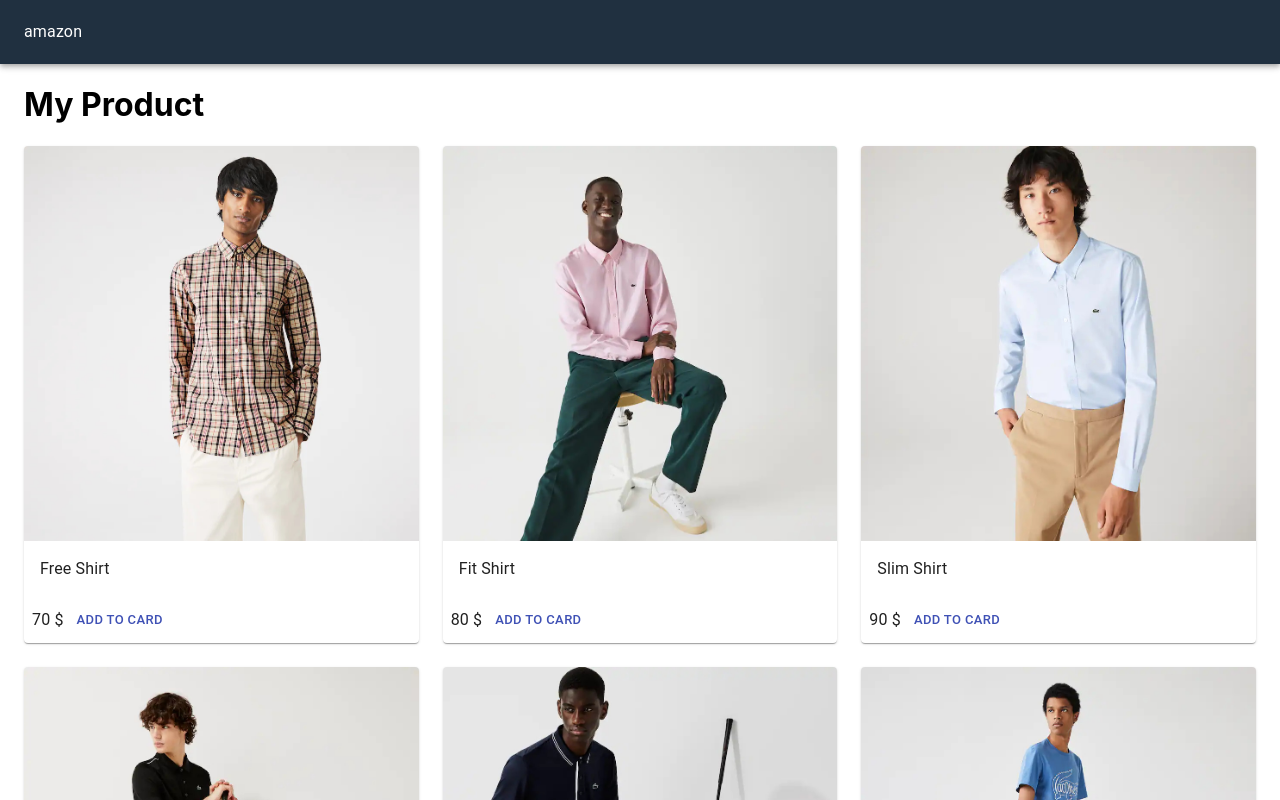
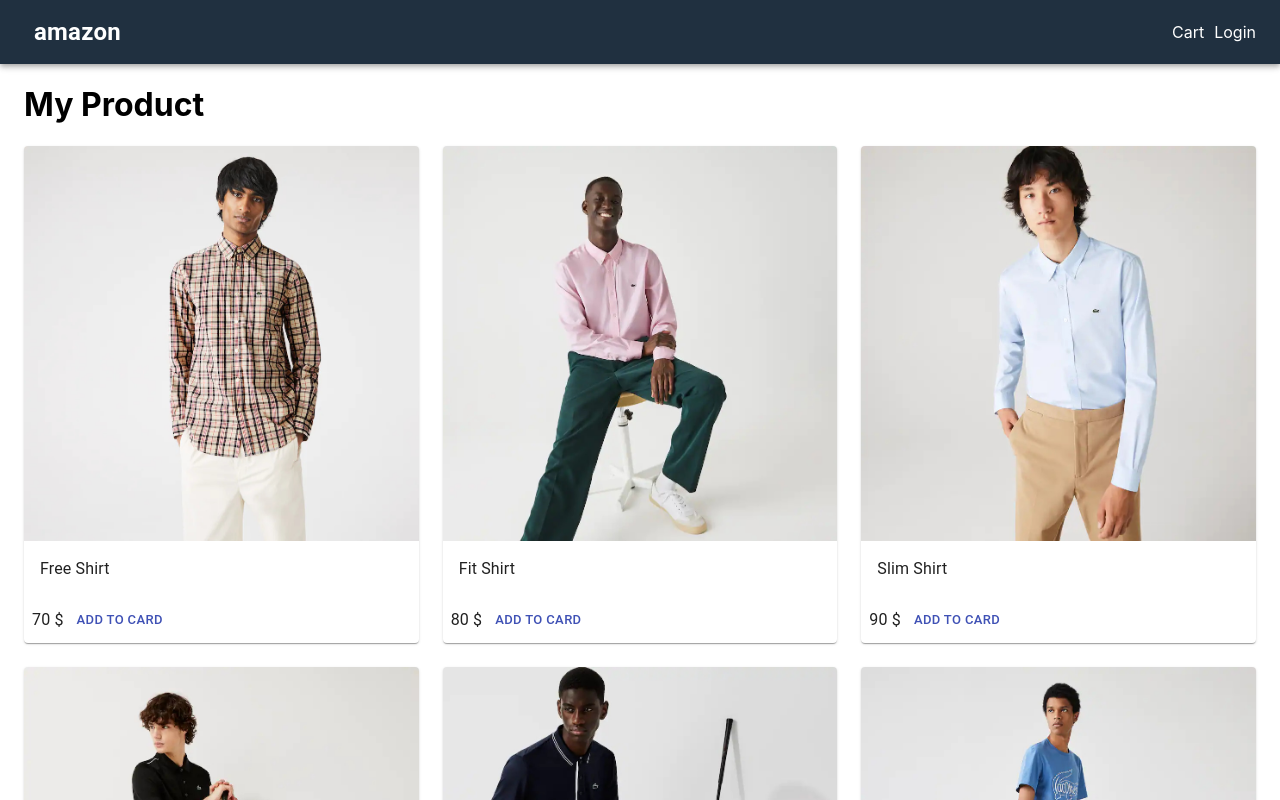
Before and after one commit to zarqabiqbal/my-amazon, a Next.js app: page / in a window 1280 px wide. Shown: the top 800 px of the page. Built offline with nearby package versions, Linux system fonts and the light colour scheme.

Commit message:
add hyperlink on navbar

```diff
--- a/components/Layout.js
+++ b/components/Layout.js
@@ -1,9 +1,16 @@
-import { AppBar, Container, Toolbar, Typography } from '@material-ui/core';
+import {
+  AppBar,
+  Container,
+  Link,
+  Toolbar,
+  Typography,
+} from '@material-ui/core';
 import Head from 'next/head';
 import React from 'react';
 import my_style from '../utils/style';
+import NextLink from 'next/link';
 
-export default function Layout({children}) {
+export default function Layout({ children }) {
   const classes = my_style();
   return (
     <div>
@@ -12,16 +19,27 @@
       </Head>
       <AppBar position="static" className={classes.navbar}>
         <Toolbar>
-          <Typography>amazon</Typography>
+          <NextLink href="/" passHref>
+            <Link>
+              <Typography className={classes.brand}>amazon</Typography>
+            </Link>
+          </NextLink>
+          <div className={classes.grow}></div>
+          <div>
+            <NextLink href="/cart" passHref>
+              <Link>Cart</Link>
+            </NextLink>
+            <NextLink href="/login" passHref>
+              <Link>Login</Link>
+            </NextLink>
+          </div>
         </Toolbar>
       </AppBar>
-      <Container className={classes.main}>
-          {children}
-      </Container>
+      <Container className={classes.main}>{children}</Container>
       <footer className={classes.footer}>
-          <Typography>
-              All right reserved. Next Js App Developed by Zarqab
-          </Typography>
+        <Typography>
+          All right reserved. Next Js App Developed by Zarqab
+        </Typography>
       </footer>
     </div>
   );
--- a/utils/style.js
+++ b/utils/style.js
@@ -1,23 +1,30 @@
-import { makeStyles } from "@material-ui/core";
+import { makeStyles } from '@material-ui/core';
 
 const my_style = makeStyles({
-    navbar : {
-        backgroundColor: '#203040',
-        '& a':{
-            color:'#ffffff',
-            marginLeft: 10,
-        }
+  navbar: {
+    backgroundColor: '#203040',
+    '& a': {
+      color: '#ffffff',
+      marginLeft: 10,
     },
-    main : {
-        minHeight:'80vh',
-        '& li' : {
-            padding: '5px',
-            fontWeight:'500',
-        },
+  },
+  main: {
+    minHeight: '80vh',
+    '& li': {
+      padding: '5px',
+      fontWeight: '500',
     },
-    footer : {
-        textAlign : 'center',
-    }
+  },
+  brand: {
+    fontWeight: 'bold',
+    fontSize: '1.5rem',
+  },
+  grow: {
+    flexGrow: 1,
+  },
+  footer: {
+    textAlign: 'center',
+  },
 });
 
 export default my_style;
```
